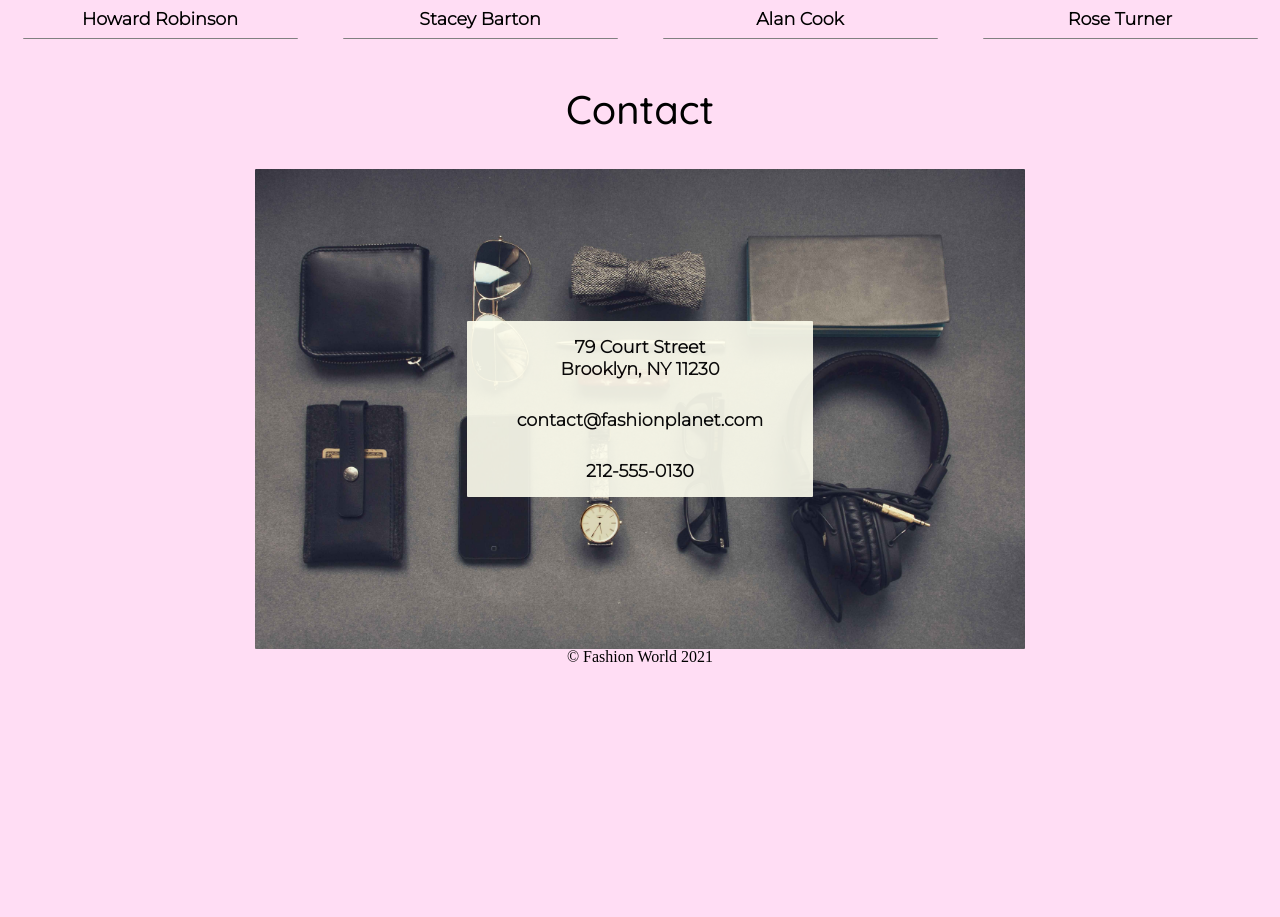
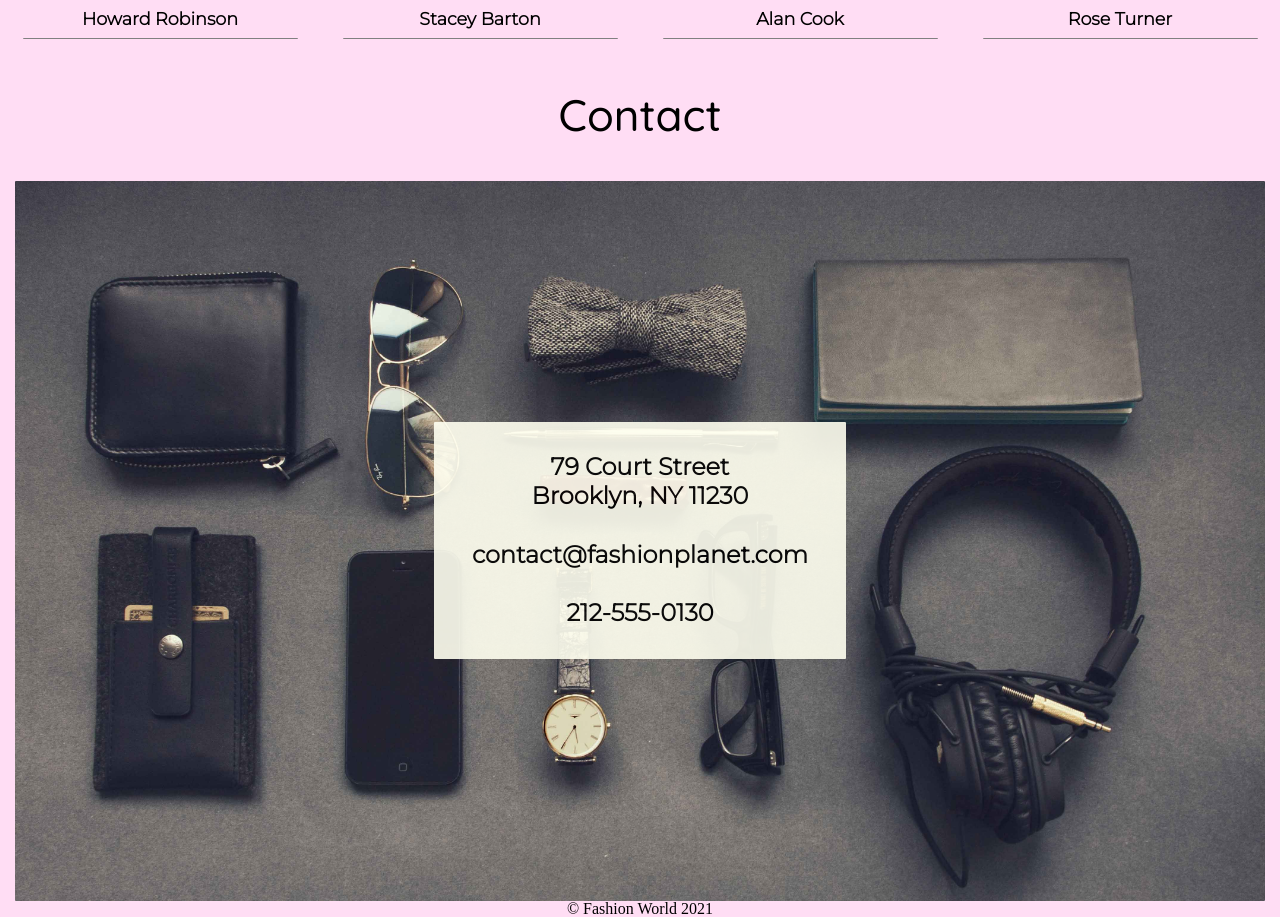
Before and after one commit to n-ii-ma/Fashion-Planet, a plain HTML site: page index.html in a window 1280 px wide. Shown: the part 2659-3576 px from the top of the page. Before the commit the page ends 3324 px from the top, so only its background shows below. Drawn offline with Linux system fonts and the light colour scheme.

Commit message:
Bottom Banner for Desktop Screens

```diff
--- a/styles/main.css
+++ b/styles/main.css
@@ -3,10 +3,6 @@ font-family: 'Montserrat', sans-serif;
 font-family: 'Quicksand', sans-serif; */
 
 * {
-    /* border: 1px solid red; */
-/*     margin: 0;
-    padding: 0;
-    box-sizing: border-box; */
     border-radius: 1px;
 }
 
@@ -716,10 +712,44 @@ nav ul li a {
     }
 
     .contact .box {
-        width: 45%;
+        width: 35%;
     }
 
     .box p {
         font-size: 1.10em;
     }
 }
+
+/* Bottom Banner for Desktop Screens */
+@media only screen and (min-width: 1200px) {
+    .contact {
+        max-width: 1250px;
+        margin: 0 auto;
+    }
+
+    .contact h2 {
+        font-size: 2.75em;
+    }
+
+    .contact article {
+        width: 100%;
+        height: 45em;
+        background-image: url("../images/vadim-sherbakov-tCICLJ5ktBE-unsplash.jpg");
+        background-repeat: no-repeat;
+        background-size: cover;
+        background-position: center;
+        display: flex;
+        flex-direction: column;
+        justify-content: center;
+        align-items: center;
+    }
+
+    .contact .box {
+        width: 33%;
+        height: 33%;
+    }
+
+    .box p {
+        font-size: 1.5em;
+    }
+}
--- a/styles/reset.css
+++ b/styles/reset.css
@@ -18,7 +18,7 @@ menu, nav, output, ruby, section, summary,
 time, mark, audio, video {
 	margin: 0;
 	padding: 0;
-	/* border: 0; */
+	border: 0;
 	font-size: 100%;
 	font: inherit;
 	vertical-align: baseline;
```
